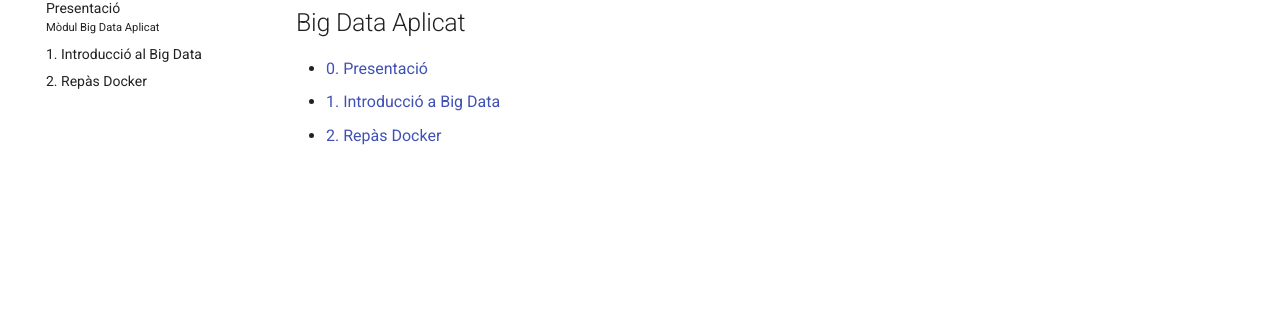
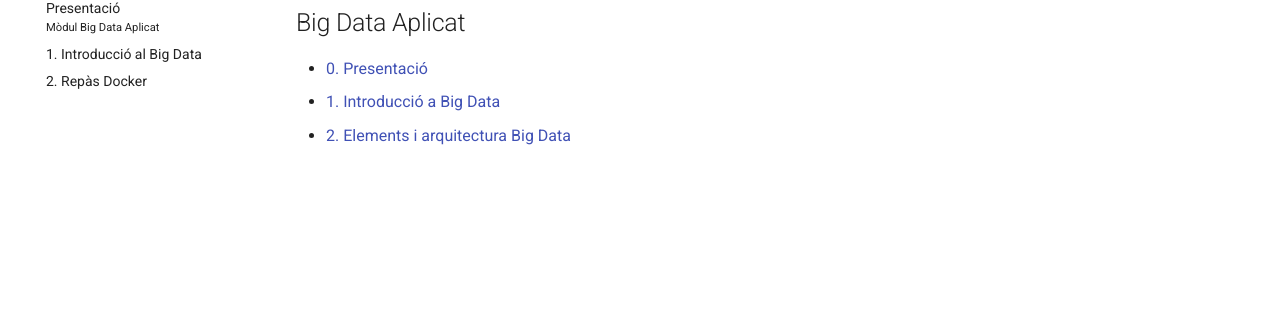
Before and after one commit to fidelDAM2021/BDA2526, an MkDocs documentation site: the page built from docs/index.md, in a window 1280 px wide. Shown: the part 175-494 px from the top of the page. Built offline with MkDocs 1.6.1 and Material for MkDocs 9.7.7, drawn with Linux system fonts in a browser that asks for light colours.

Commit message:
Unitat 02 Arquitectura

```diff
--- a/docs/index.md
+++ b/docs/index.md
@@ -4,4 +4,4 @@
 
 * [0. Presentació](documents/index.md)
 * [1. Introducció a Big Data](u01/index.md)
-* [2. Repàs Docker](u02/index.md)
+* [2. Elements i arquitectura Big Data](u02/index.md)
```
